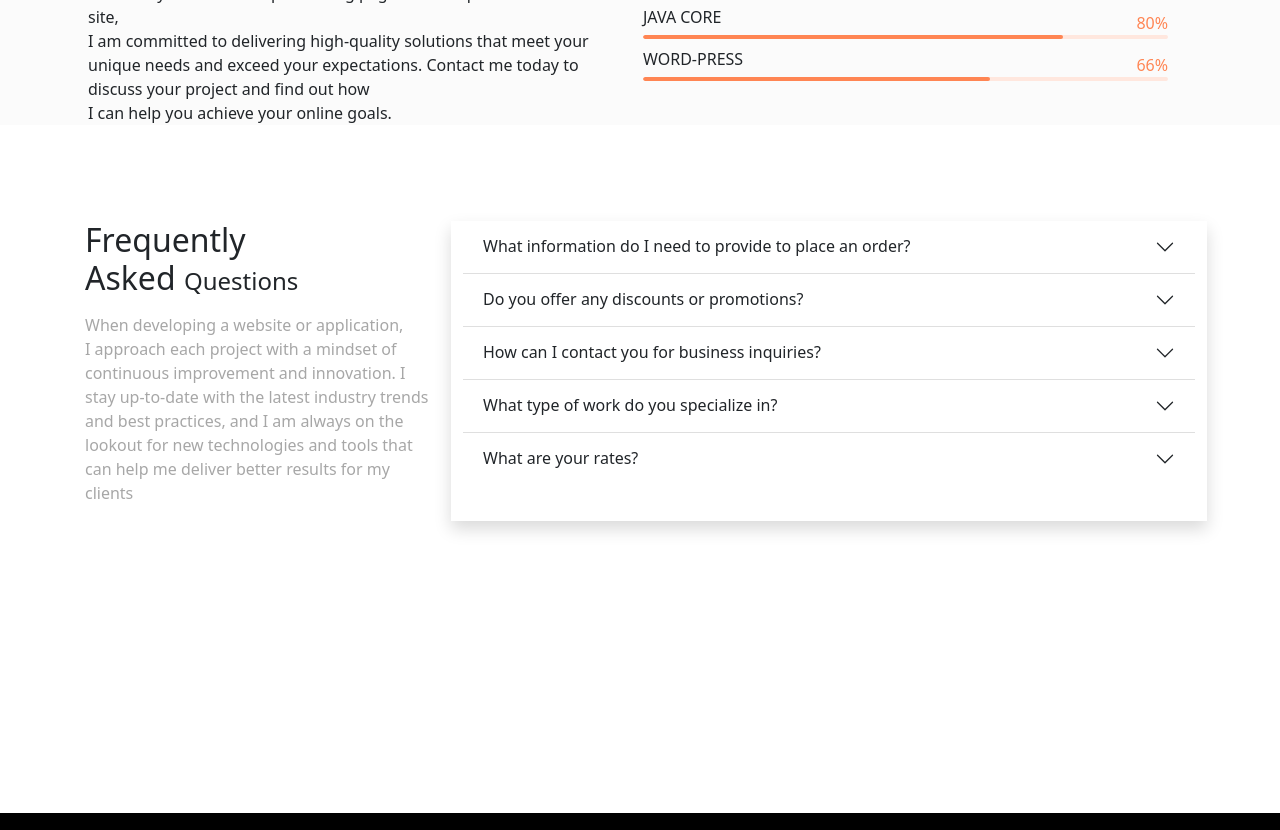
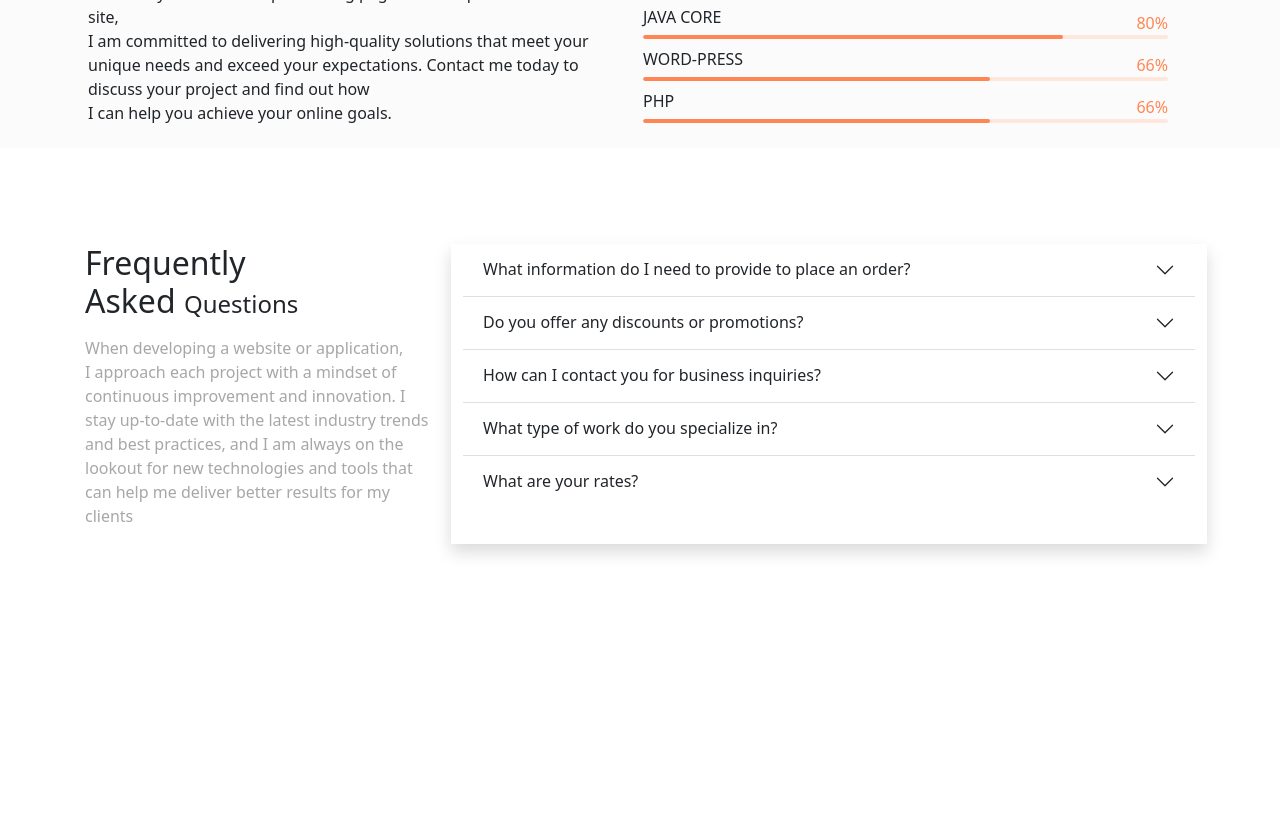
Before and after one commit to m-ahmed009/Personal-portfolio, a plain HTML site: page index.html in a window 1280 px wide. Shown: the part 2949-3779 px from the top of the page. Drawn offline with nearby package versions, Linux system fonts and the light colour scheme.

Commit message:
Update index.html

```diff
--- a/index.html
+++ b/index.html
@@ -371,6 +371,16 @@
                   </div>
                 </div>
                 <!-- ...... -->
+                <div class="skill1">
+                  <div class="progress-count ">
+                    <p class="text-dark mt-2">PHP</p>
+                    <span>66%</span>
+                  </div>
+                  <div class="progress">
+                    <div class="progress-bar wow slideInLeft" data-wow-duration="1s" data-wow-delay=".5s" aria-valuenow="25" role="progressbar" style="width: 66%; visibility: visible; animation-duration: 1s; animation-delay: 0.5s; animation-name: slideInLeft;" aria-valuemin="0" aria-valuemax="100"></div>
+                  </div>
+                </div>
+                <!-- ...... -->
               </div>
             </div>
           </div>
```
